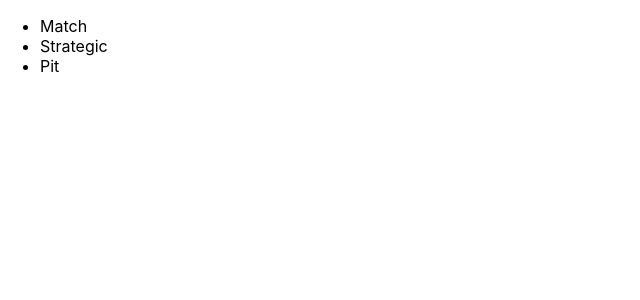
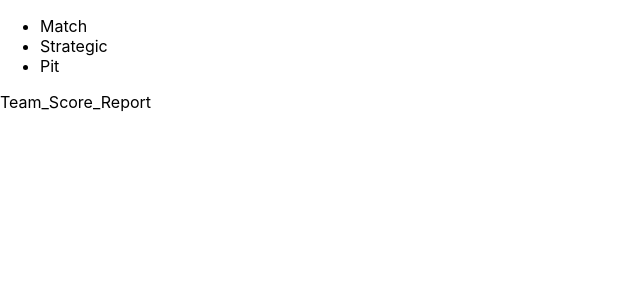
Before and after one commit to yoshist/ScoutingApp, a React (Create React App) app: page /team-score-report in a window 1280 px wide. Before the commit this address had no page. Shown: the top 300 px of the page, without its empty margins (0-640 px from the left). Built offline with nearby package versions, Linux system fonts and the light colour scheme.

Commit message:
Added report pages

```diff
--- a/src/App.js
+++ b/src/App.js
@@ -5,35 +5,25 @@ import Home from './pages/Home';
 import Match_App from './pages/apps/Match_App';
 import Strategic_App from './pages/apps/Strategic_App';
 import PIT_App from './pages/apps/PIT_App';
+import DTF_Report from './pages/reports/DTF_Report';
+import Team_Score_Report from './pages/reports/Team_Score_Report';
 import Header from './components/Header';
 
 
 function App() {
   return (
-    // <div className="App">
-    //   <header className="App-header">
-    //     <img src={logo} className="App-logo" alt="logo" />
-    //     <p>
-    //       Edit <code>src/App.js</code> and save to reload.
-    //     </p>
-    //     <a
-    //       className="App-link"
-    //       href="https://reactjs.org"
-    //       target="_blank"
-    //       rel="noopener noreferrer"
-    //     >
-    //       Learn React
-    //     </a>
-    //   </header>
-    // </div>
     <>
     <Router>
       <Header />
       <Routes>
         <Route path="/" element={<Home />} />
+
         <Route path="/match-app" element={<Match_App/>} />
         <Route path="/strategic-app" element={<Strategic_App/>} />
         <Route path="/pit-app" element={<PIT_App/>} />
+
+        <Route path="/dtf-report" element={<DTF_Report/>} />
+        <Route path="/team-score-report" element={<Team_Score_Report/>} />
       </Routes>
     </Router>
     </>
--- /dev/null
+++ b/src/pages/reports/DTF_Report.jsx
@@ -0,0 +1,7 @@
+import React from 'react'
+
+export default function DTF_Report() {
+  return (
+    <div>DTF_Report</div>
+  )
+}
--- /dev/null
+++ b/src/pages/reports/Team_Score_Report.jsx
@@ -0,0 +1,7 @@
+import React from 'react'
+
+export default function Team_Score_Report() {
+  return (
+    <div>Team_Score_Report</div>
+  )
+}
```
Also changed, not shown: 1 other file (tests, documents, lock files or other folders).
